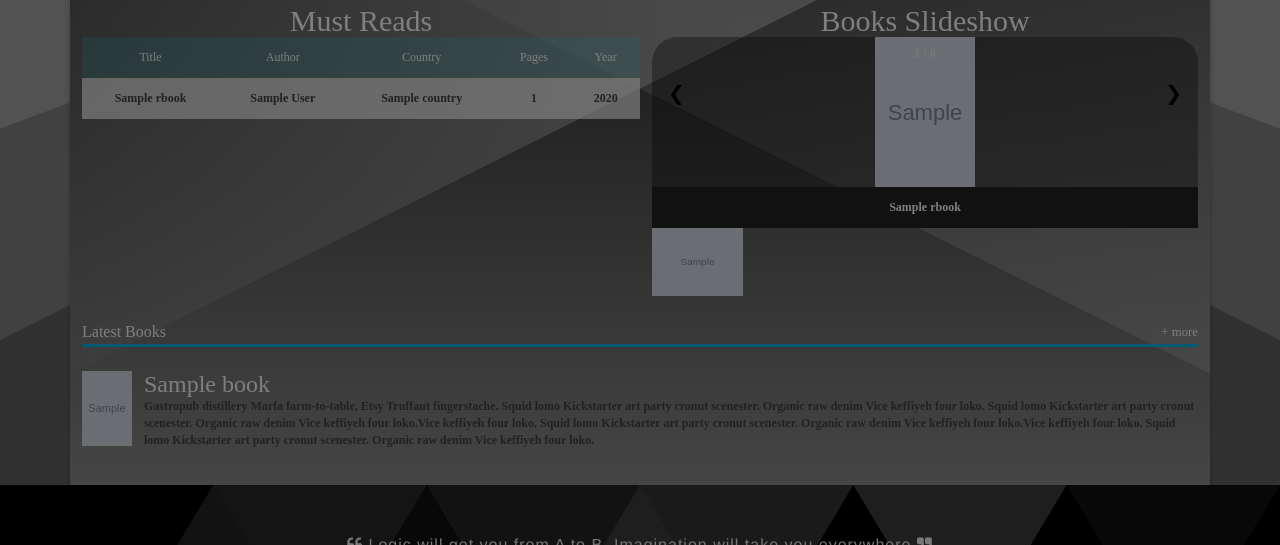
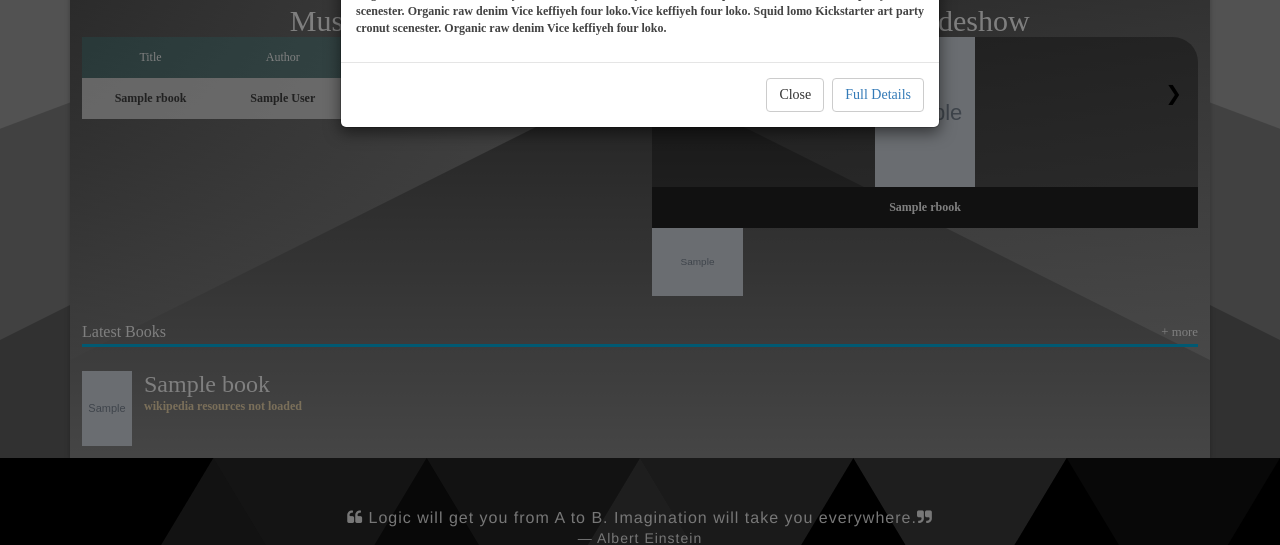
Before and after one commit to karthic-psa/Books-Info-App, a Django app: template booksapp/templates/index.html in a window 1280 px wide, after a click that opens the changed part. Shown: the part 505-1050 px from the top of the page. Run offline with Django 3.2, Linux system fonts and the light colour scheme; tables that the repository leaves empty hold one stand-in row (values such as "Sample post"); the template is opened without the code that fills it: values that come from a table or form of the project are taken from there, most other values are stand-ins (such as "Sample title", 1, 10 or a date in 2020); grey boxes marked "Sample" are stand-in pictures; parts of the project's set-up code (start-up, migrations or seed data) failed here and were passed over; some libraries are stand-ins or nearby versions.

Commit message:
feat: ajax request to google books api working

```diff
--- a/booksapp/static/css/styles.css
+++ b/booksapp/static/css/styles.css
@@ -30,6 +30,8 @@ background-position: center;
 h1, h2, h3, h4, h5 {
   margin: 0;
 }
+
+
 
 header, nav, footer, section, article, div {
   box-sizing: border-box;
@@ -155,6 +157,8 @@ main {
   width: 100%;
   color: #fff;
   padding: 1em;
+        overflow: hidden;
+    text-overflow: ellipsis;
 }
 /*
  *
@@ -450,6 +454,7 @@ img {
 .snippet {
   clear: both;
   margin: 24px 0;
+    color: wheat;
 
 }
 
@@ -463,6 +468,11 @@ img {
 .snippet__title {
   font-weight: 500;
     color: white;
+}
+
+.snippet_text_align{
+        text-align: justify;
+    text-justify: inter-word;
 }
 
 .snippet__title a {
@@ -512,3 +522,7 @@
     margin-top: 1rem;
     font-size: 1.4rem;
   }
+.center_img{
+        margin-left: auto;
+    margin-right: auto;
+}
--- a/booksapp/static/js/main.js
+++ b/booksapp/static/js/main.js
@@ -17,6 +17,7 @@ function plusSlides(n) {
 
 function currentSlide(n) {
   showSlides(slideIndex = n);
+
 }
 
 function showSlides(n) {
@@ -24,6 +25,7 @@ function showSlides(n) {
   let slides = document.getElementsByClassName("mySlides");
   let dots = document.getElementsByClassName("demo");
   let captionText = document.getElementById("caption");
+
   if (n > slides.length) {slideIndex = 1}
   if (n < 1) {slideIndex = slides.length}
   for (i = 0; i < slides.length; i++) {
@@ -39,13 +41,82 @@ function showSlides(n) {
 
 $(document).on("click", ".open_BookDialog", function () {
      // let myBookId = $(this).data('id');
-    let booktitle = $(this).text()
+    let tempele = $(this);
+    let timgitem = tempele.find('img').attr('src');
+    let booktitle = tempele.find('h3').text();
+    let mdesc = tempele.find('p').text();
+    // let bookid = $(this).attr('data-internalid');
      $("#myModalLabel").text(booktitle);
-    console.log(booktitle)
-     // As pointed out in comments,
-     // it is superfluous to have to manually call the modal.
-     // $('#addBookDialog').modal('show');
-});
+     $("#modalImage").attr('src',timgitem);
+     $('#book_desc').text(mdesc);
+//     let urlmbooks = "https://www.googleapis.com/books/v1/volumes?q="+booktitle;
+//          let timeoutWiki = setTimeout(function(){
+//       $('#book_desc').text("wikipedia resources not loaded");}, 8000);
+//     $.ajax(urlmbooks,{
+//       dataType: "json",
+//       success: function(response){
+//
+//          let temp = response.items[0].volumeInfo.description;
+//           // console.log(temp);
+//
+//         // let gbooksList = response[1];
+//         // for (let i=0; i< wikiList.length;i++){
+//         //   strWiki = wikiList[i];
+//         //   let link = 'http://en.wikipedia.org/wiki/'+strWiki;
+//           $('#book_desc').text(temp);
+//
+//         // }
+//         clearTimeout(timeoutWiki);
+//       }
+//     });
+//      // $(".open_details").attr('href', "{% url 'details' "+bookid);
+//     // console.log(booktitle);
+//     // console.log(bookid);
+//     let urlgbooks = "https://www.googleapis.com/books/v1/volumes?q="+booktitle;
+//      // As pointed out in comments,
+//      // it is superfluous to have to manually call the modal.
+//      // $('#addBookDialog').modal('show');
+// });
+
+// $(document).on("click", ".open_details", function () {
+//      // let myBookId = $(this).data('id');
+//     let booktitle = $(this).text()
+//      $("#myModalLabel").text(booktitle);
+//     console.log(booktitle)
+//      // As pointed out in comments,
+//      // it is superfluous to have to manually call the modal.
+//      // $('#addBookDialog').modal('show');
+// });
 // $(document).on("click", function () {
 //     $("#myModalLabel").append('');
-// });
+});
+
+$(document).ready(function() {
+  $('.snippet').each(function() {
+    let item = $(this);
+    let text = item.find('h3').text();
+    let urlgbooks = "https://www.googleapis.com/books/v1/volumes?q="+text;
+    // let urlWiki = "https://en.wikipedia.org/w/api.php?action=opensearch&search="+text+"&format=json&callback=wikiCallback";
+    let timeoutWiki = setTimeout(function(){
+      item.find('p').text("wikipedia resources not loaded");}, 8000);
+    $.ajax(urlgbooks,{
+      dataType: "json",
+      success: function(response){
+        // console.log(response)
+          console.log(response)
+         let temp = response.items[0].volumeInfo.description;
+          // console.log(temp);
+
+        // let gbooksList = response[1];
+        // for (let i=0; i< wikiList.length;i++){
+        //   strWiki = wikiList[i];
+        //   let link = 'http://en.wikipedia.org/wiki/'+strWiki;
+          item.find('p').text(temp);
+
+        // }
+        clearTimeout(timeoutWiki);
+      }
+    });
+
+  });
+});
--- a/booksapp/templates/index.html
+++ b/booksapp/templates/index.html
@@ -120,7 +120,7 @@
 <div class="books_container">
     {% for rbook,j in random_books %}
   <div class="mySlides">
-    <div class="numbertext">1 / 6</div>
+    <div id="num" class="numbertext"></div>
     <img class = "img__align" src="static/{{ rbook.imageLink }}" style="width:100%">
   </div>
     {% endfor %}
@@ -185,10 +185,10 @@
           <h2 class="books__title">Latest Books <a href="#" class="books__more">+ more</a></h2>
           <ul>
               {% for i in latest_books %}
-            <li class="snippet">
+            <li class="snippet open_BookDialog" data-toggle="modal" data-target="#myModel">
               <img class="snippet__thumbnail" src="static/{{ i.imageLink }}" alt="picture of a girl with a large, stuffed dog toy">
-              <h3 class="snippet__title open_BookDialog" data-toggle="modal" data-target="#myModel">{{ i.title }}</h3>
-              <p>Gastropub distillery Marfa farm-to-table, Etsy Truffaut fingerstache.
+              <h3 class="snippet__title">{{ i.title }}</h3>
+              <p class="snippet_text_align">Gastropub distillery Marfa farm-to-table, Etsy Truffaut fingerstache.
               Squid lomo Kickstarter art party cronut scenester. Organic raw denim Vice keffiyeh four loko. Squid lomo Kickstarter art party cronut scenester. Organic raw denim Vice keffiyeh four loko.Vice keffiyeh four loko. Squid lomo Kickstarter art party cronut scenester. Organic raw denim Vice keffiyeh four loko.Vice keffiyeh four loko. Squid lomo Kickstarter art party cronut scenester. Organic raw denim Vice keffiyeh four loko.
               </p>
             </li>
@@ -217,7 +217,7 @@
         </section>
           </section>
 {#            /*Modal*/#}
-                    <div class="modal fade" id="myModel" tabindex="-1" role="dialog" aria-labelledby="myModalLabel" aria-hidden="true">
+            <div class="modal fade" id="myModel" tabindex="-1" role="dialog" aria-labelledby="myModalLabel" aria-hidden="true">
             <div class="modal-dialog">
                 <div class="modal-content">
                     <div class="modal-header">
@@ -225,15 +225,16 @@
                     </div>
                     <div class="modal-body">
                         <article>
-                            <img class="img-responsive" src="" alt="Description of the movie trailer website project">
+                            <img id="modalImage" class="img-responsive center_img" src="" alt="Description of the movie trailer website project">
                             <br />
                             <h4>Decription:</h4>
                             <br />
-                            <p class="text-justify"> Server-side code written in Python to store a list of my favorite movies, including box art imagery and a movie trailer URL. This data is then served to a web page using HTML and CSS allowing visitors to review these movies and watch the trailers.</p>
+                            <p id="book_desc" class="text-justify"> Server-side code written in Python to store a list of my favorite movies, including box art imagery and a movie trailer URL. This data is then served to a web page using HTML and CSS allowing visitors to review these movies and watch the trailers.</p>
                         </article>
                     </div>
                     <div class="modal-footer">
                         <button type="button" class="btn btn-default" data-dismiss="modal">Close</button>
+                        <button type="button" class="btn btn-default" data-dismiss="modal"><a href="#" class="open_details">Full Details</a></button>
                     </div>
                 </div>
             </div>
--- a/booksapp/templates/language.html
+++ b/booksapp/templates/language.html
@@ -12,7 +12,7 @@
 
     <ul>
         {% for i,j in tcnt_list %}
-            <h2>{{ i.j.id }}</h2>
+            <h2>{{ i }}{{ j }}</h2>
         {% endfor %}
     </ul>
 {##}
--- a/booksapp/views.py
+++ b/booksapp/views.py
@@ -23,7 +23,7 @@ class IndexView(generic.ListView):
     def get_context_data(self, **kwargs):
         r = random.sample(range(1, (len(Books.objects.all()))), 6)
         lb = len(Books.objects.all())
-        cnt = [i for i in range(len(r))]
+        cnt = [i for i in range(1,len(r)+1)]
         # lb = random.sample(range(1,5), 6)
         # l = []
         # for i in r:
```
